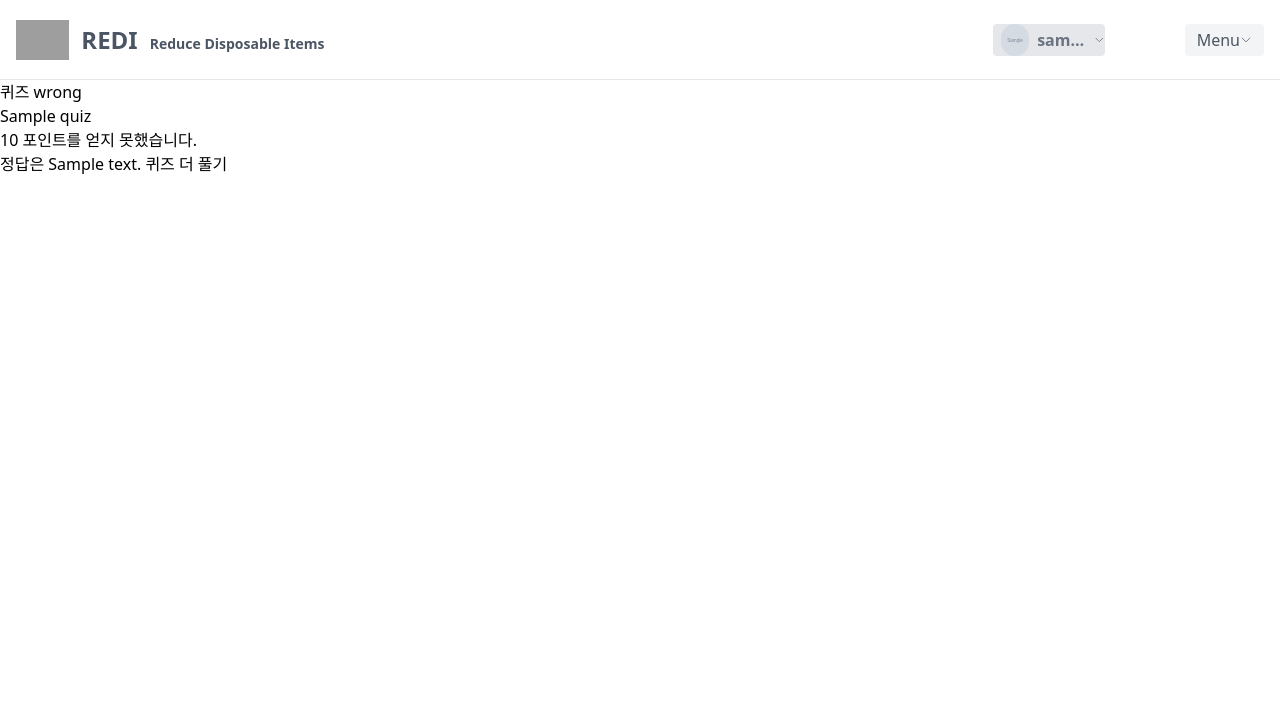
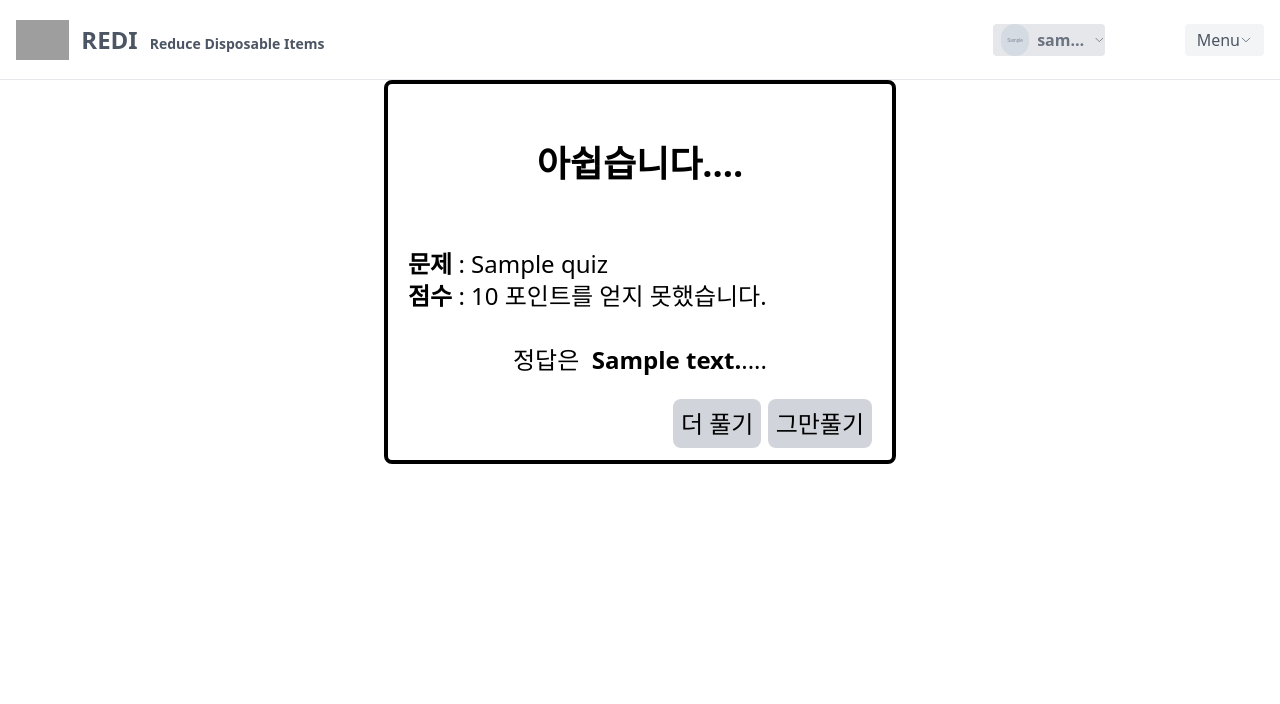
Before and after one commit to MinnSeoo/REDI, a Django app: page /quizs/1/wrong/ in a window 1280 px wide. Shown: the top 704 px of the page. Run offline with Django 4.2, Linux system fonts and the light colour scheme; a user stored in the database is signed in; tables that the repository leaves empty hold one stand-in row (values such as "Sample post"); grey boxes marked "Sample" are stand-in pictures; style sheets or scripts are compiled from the project's sources; grey boxes are pictures that could not be loaded.

Commit message:
quiz 완성

```diff
--- a/templates/quizs/answer_wrong.html
+++ b/templates/quizs/answer_wrong.html
@@ -3,20 +3,27 @@
 {% block title %}{% endblock title %}
 
 {% block content %}
+    <div class="border-4 border-solid border-black mx-96 text-2xl p-5 rounded-lg pt-10">
 
-    <h1>퀴즈 wrong</h1>
-    {{quiz.question}}<br>
-    {{quiz.points}} 포인트를 얻지 못했습니다.<br>
+        <h1 class="text-4xl font-bold text-center pt-5">아쉽습니다....</h1><br><br>
+        <p class="font-bold inline-block">문제</p> : {{quiz.question}}<br>
+        <p class="font-bold inline-block">점수</p> : {{quiz.points}} 포인트를 얻지 못했습니다.<br>
 
 
-    {% for answer in quiz.get_every_answers %}
+        {% for answer in quiz.get_every_answers %}
+        {% if answer.is_correct %}
+        <br>
+        <span class="flex justify-center">
+            정답은 &nbsp; <span class="font-bold">{{answer.context}}</span>....
+        </span>
+        {% endif %}
+    </a>
+    {% endfor %}
+    <div class="text-right">
+        <br>
+        <a href="{% url 'quizs:find' %}" class="border-none bg-gray-300 p-2 rounded-lg hover:text-white hover:bg-gray-600">더 풀기</a>
+        <a href="{% url 'core:home' %}" class="border-none bg-gray-300 p-2 rounded-lg hover:text-white hover:bg-gray-600">그만풀기</a>
+    </div>
 
-        {% if answer.is_correct %}
-            정답은 {{answer.context}}
-        {% endif %}
-        </a>
-    {% endfor %}
-
-    <a href="{% url 'quizs:find' %}">퀴즈 더 풀기</a>
-
+    </div>
 {% endblock content %}
--- a/templates/quizs/quiz_add.html
+++ b/templates/quizs/quiz_add.html
@@ -11,8 +11,9 @@
         {{field.label}}
         {{field}}
         {% endfor %}
-        <div class="flex flex-row-reverse pt-10">
-            <button class="ml-10 border-2 border-solid border-black px-4 py-1 rounded-full"><img src="https://ifh.cc/g/QrqJ3Z.png" class="w-7 inline-block">추가</button>
+        <div class="flex justify-end mt-3">
+            <a href="{% url 'quizs:home' %}"><div class=" border-2 border-solid border-black px-5 py-1 rounded-full">취소</div></a>
+            <button class="ml-10 border-2 border-solid border-black px-4 rounded-full"><img src="https://ifh.cc/g/QrqJ3Z.png" class="w-7 inline-block">추가</button>
         </div>
     </form>
 </div>
--- a/templates/quizs/quiz_detail.html
+++ b/templates/quizs/quiz_detail.html
@@ -7,7 +7,7 @@
 
         <h1 class="font-bold text-4xl p-10">퀴즈 디테일</h1>
         <div class="text-xl">
-            <p class="text-2xl">퀴즈 : {{quiz.question}}<br><br></p>
+            <p class="text-lg px-14">퀴즈 : {{quiz.question}}<br><br></p>
             <p class="text-right pr-32">점수 : {{quiz.points}}<br></p>
             <span class="mb-3">
                 {% for answer in quiz.get_every_answers %}
@@ -39,6 +39,7 @@
                     <img src="https://ifh.cc/g/WpwhPo.png" class="w-5 inline-block pb-1"></a>
                 </button>
             </div>
+            <a href="{% url 'quizs:home' %}"><div class=" border-2 border-solid border-blue-700 px-5 py-1 mx-64 rounded mt-3 font-bold bg-blue-400 hover:bg-blue-700 hover:border-blue-400">완료</div></a>
         </div>
     </div>
 
--- a/templates/quizs/quiz_list.html
+++ b/templates/quizs/quiz_list.html
@@ -10,10 +10,10 @@
     <div>
         <div class="h-40 pt-20 text-xl">
         {% for quiz in quizs %}
-        <a href="{% url 'quizs:detail' quiz.pk %}" class="no-underline hover:underline">{{quiz.question}}</a><br>
+        <a href="{% url 'quizs:detail' quiz.pk %}" class="grid grid-flow-col no-underline hover:underline">{{quiz.question}}</a><br>
         {% endfor %}
         </div>
-        <div class="pt-40">
+        <div class="pt-52">
             <div class="pb-5">
             {% if page_obj.has_previous %}
             <a href="?page={{page_obj.previous_page_number}}">
--- a/templates/quizs/quiz_solve.html
+++ b/templates/quizs/quiz_solve.html
@@ -5,10 +5,10 @@
 {% block content %}
 <div>
     <h1 class="ml-16 text-3xl">퀴즈</h1>
-    <div class="rounded-xl shadow-lg border-solid border-2 border-black h-64 w-1/2 text-3xl pl-4 pt-5 ml-96 mt-10">
+    <div class="rounded-xl shadow-lg border-solid border-2 border-black h-64 w-1/2 text-3xl pl-4 pt-5 ml-96 mt-10 flex flex-col gap-2">
         <p>질문</p>
         <p >{{quiz.question}}</p>
-        <p class="flex border-4 border-double border-blue-100 rounded-lg w-28 h-12 justify-center mt-24 ">{{quiz.points}}</p>
+        <p class="flex border-4 border-double border-blue-100 rounded-lg w-28 h-12 justify-center">{{quiz.points}}</p>
     </div>
     <div class="fixed bottom-0 left-0 h-10 p-4 w-full bg-white border-t border-gray-200 shadow md:flex md:items-center md:justify-between md:p-6 dark:bg-gray-800 dark:border-gray-600">
         <span class="text-sm text-gray-500 sm:text-center dark:text-gray-400">
@@ -20,7 +20,7 @@
     <ol class="list-decimal">
         <div class = "grid gap-4 grid-cols-2 px-40">
             {% for answer in quiz.get_every_answers %}
-            <div class ="rounded-lg border-solid border-2 border-black h-24 w-full text-3xl pt-7 pl-20 transition ease-in-out delay-0 bg-white hover:bg-blue-50 duration-0">
+            <div class ="rounded-lg border-solid border-2 border-black h-24 w-full text-2xl pt-7 pl-20 transition ease-in-out delay-0 bg-white hover:bg-blue-50 duration-0">
                 <li>
             <a href="{% url 'quizs:check' quiz.pk answer.pk %}">
                 <div>
```
Also changed, not shown: templates/quizs/answer_correct.html (+16 -7 lines).
